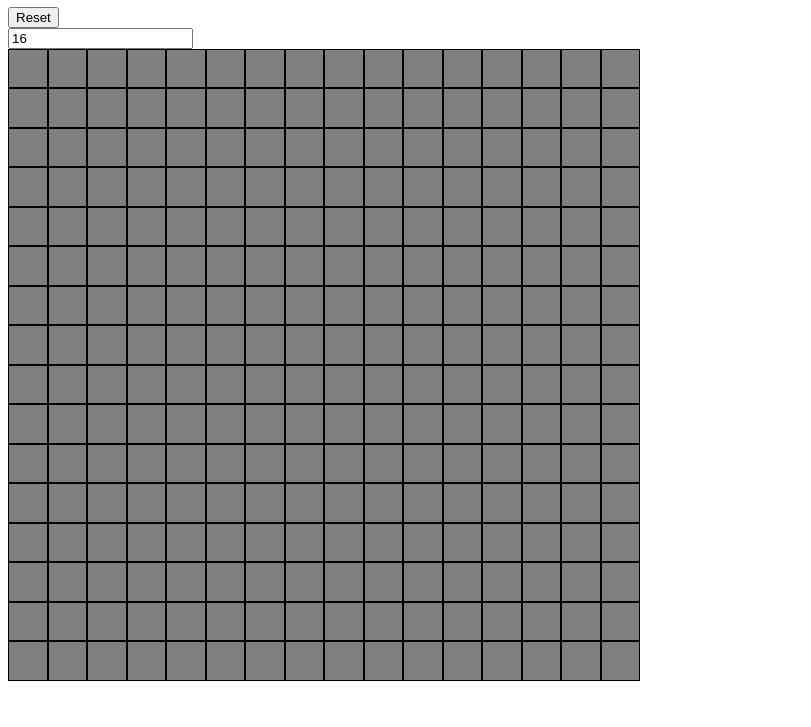
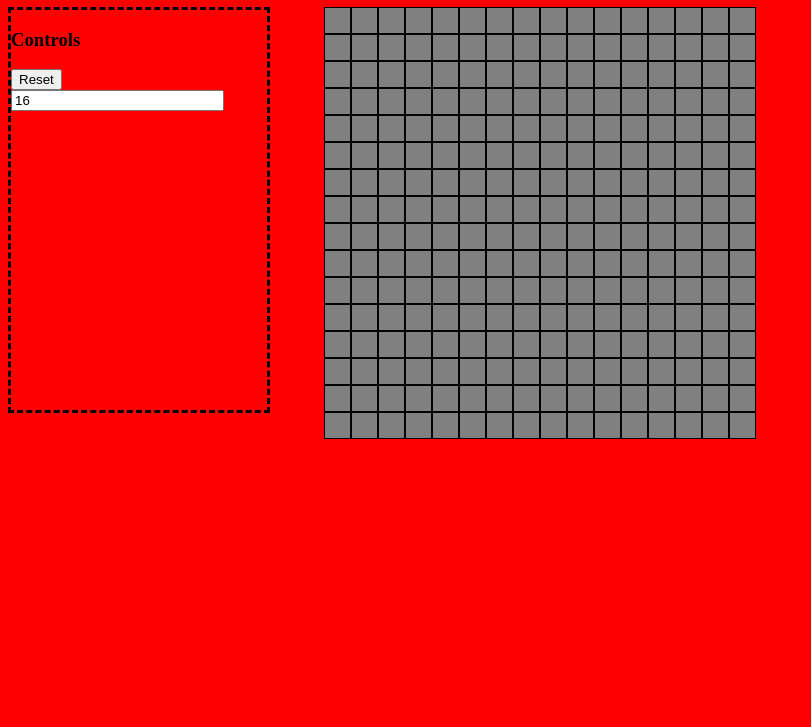
Before and after one commit to samer2point0/frontEnd, a plain HTML site: page etchSketch/index.html in a window 1280 px wide. Shown: the part 73-800 px from the top of the page, without its empty margins (0-811 px from the left). Drawn offline with Linux system fonts and the light colour scheme.

Commit message:
added a few colors styles to Etch a sketch

```diff
--- a/etchSketch/index.html
+++ b/etchSketch/index.html
@@ -9,9 +9,11 @@
   <body>
     <h1>Etch-a-Sketch Pad</h1>
     <div id="controls">
+      <h3>Controls</h3>
       <button id="reset" name="btn">Reset</button>
       <form action="index.html" method="post">
-        <input  id="gridSize" type="number" name="size" value="16">
+        <input  id="gridSize" type="number" name="size" value="16" style='width: 80%'>
+        <!--<input  id="color" type="string" name="color" value="">-->
       </form>
     </div>
     <div id="sketchPad">
--- a/etchSketch/mycss.css
+++ b/etchSketch/mycss.css
@@ -1,8 +1,15 @@
+html{
+  background-color: red;
+}
 #sketchPad {
   display: inline-grid;
+  margin-left: 25%;
 }
 #controls{
-
+  border-style:dashed;
+  width: 20%;
+  position: fixed;
+  height:50%;
 }
 .lilbox{
   border: 1px solid black;
--- a/etchSketch/myjs.js
+++ b/etchSketch/myjs.js
@@ -13,9 +13,9 @@ function createGrid() {
   for (var i = 0; i < size*size; i++) {
     const box = document.createElement('div');
     box.setAttribute('class', 'lilbox');
-    box.style.padding=(300/size).toString()+'px';
+    box.style.padding=(200/size).toString()+'px';
     //box.textContent = 'p';
-    box.addEventListener('mouseenter', (e) => {e.target.style.backgroundColor = 'blue';});
+    box.addEventListener('mouseenter', (e) => {e.target.style.backgroundColor = '#'+(Math.random()*0xFFFFFF<<0).toString(16);});
     pad.appendChild(box);
   }
    pad.style.gridTemplateColumns= "auto ".repeat(size);
```
